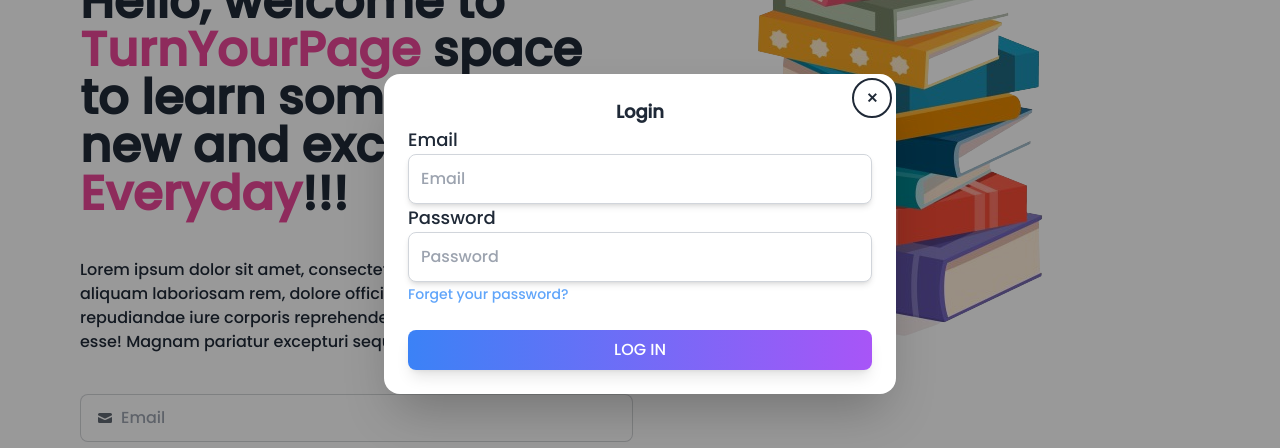
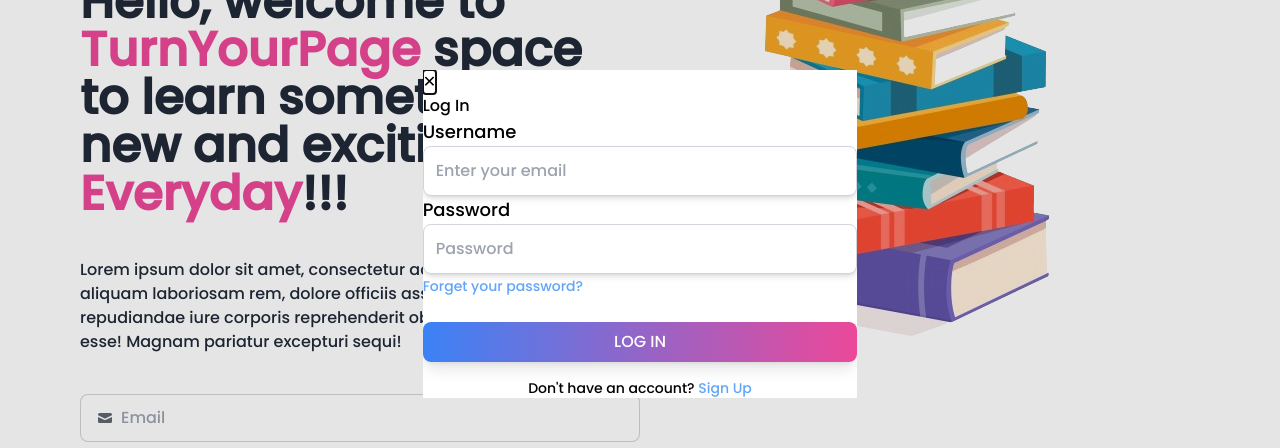
Before and after one commit to Abhishekkumar21/TurnThePage, a React (Vite) app in the folder Frontend/: page / in a window 1280 px wide. Both pictures are taken after a click on the link "Login". Shown: the part 166-614 px from the top of the page. Built offline with nearby package versions, Linux system fonts and the light colour scheme.

Commit message:
Login Page

```diff
--- a/Frontend/src/Components/Login.jsx
+++ b/Frontend/src/Components/Login.jsx
@@ -1,58 +1,77 @@
 import React from "react";
+import { Link } from "react-router-dom";
 
 function Login() {
   return (
     <>
       <div>
         {/* You can open the modal using document.getElementById('ID').showModal() method */}
-        <dialog id="my_modal_3" className="modal">
-          <div className="modal-box">
+        <dialog id="my_modal_3" classNameName="modal">
+          <div classNameName="modal-box dark:bg-slate-600 ">
             <form method="dialog">
               {/* if there is a button in form, it will close the modal */}
-              <button className="btn btn-sm btn-circle btn-ghost absolute right-2 top-2">
+              <button classNameName="btn btn-sm btn-circle btn-ghost absolute right-2 top-2">
                 ✕
               </button>
             </form>
-            <h3 className="font-bold text-lg justify-center flex">Login</h3>
-            <div className="pt-4s">
+            <h1 classNameName="font-semibold text-2xl md:text-4xl justify-center flex dark:text-gray-200">
+              Log In
+            </h1>
+            <div classNameName="pt-4s space-y-4">
               <div>
-                <label for="email" class="mb-2  dark:text-gray-400 text-lg">
-                  Email
+                <label for="email" className="mb-2  dark:text-gray-400 text-lg">
+                  Username
                 </label>
                 <input
                   id="email"
-                  class="border p-3 dark:bg-indigo-700 dark:text-gray-300  dark:border-gray-700 shadow-md placeholder:text-base focus:scale-105 ease-in-out duration-300 border-gray-300 rounded-lg w-full"
+                  className="border p-3 dark:bg-slate-100 dark:text-gray-500  dark:border-gray-700 shadow-md placeholder:text-base focus:scale-105 ease-in-out duration-300 border-gray-300 rounded-lg w-full"
                   type="email"
-                  placeholder="Email"
+                  placeholder="Enter your email"
                   required
                 />
               </div>
               <div>
-                <label for="password" class="mb-2 dark:text-gray-400 text-lg">
+                <label
+                  for="Enter your password"
+                  className="mb-2 dark:text-gray-400 text-lg"
+                >
                   Password
                 </label>
                 <input
                   id="password"
-                  class="border p-3 shadow-md dark:bg-indigo-700 dark:text-gray-300  dark:border-gray-700 placeholder:text-base focus:scale-105 ease-in-out duration-300 border-gray-300 rounded-lg w-full"
+                  className="border p-3 shadow-md dark:bg-slate-100 dark:text-gray-500  dark:border-gray-700 placeholder:text-base focus:scale-105 ease-in-out duration-300 border-gray-300 rounded-lg w-full"
                   type="password"
                   placeholder="Password"
                   required
                 />
               </div>
               <a
-                class="group text-blue-400 transition-all duration-100 ease-in-out"
+                className="group text-blue-400 transition-all duration-100 ease-in-out"
                 href="#"
               >
-                <span class="bg-left-bottom bg-gradient-to-r text-sm from-blue-400 to-blue-400 bg-[length:0%_2px] bg-no-repeat group-hover:bg-[length:100%_2px] transition-all duration-500 ease-out">
+                <span className="bg-left-bottom bg-gradient-to-r text-sm from-blue-400 to-blue-400 bg-[length:0%_2px] bg-no-repeat group-hover:bg-[length:100%_2px] transition-all duration-500 ease-out">
                   Forget your password?
                 </span>
               </a>
               <button
-                class="bg-gradient-to-r dark:text-gray-300 from-blue-500 to-purple-500 shadow-lg mt-6 p-2 text-white rounded-lg w-full hover:scale-105 hover:from-purple-500 hover:to-blue-500 transition duration-300 ease-in-out"
+                className="bg-gradient-to-r dark:text-gray-300 from-blue-500 to-pink-500 shadow-lg mt-6 p-2 text-white rounded-lg w-full hover:scale-105 hover:from-purple-500 hover:to-blue-500 transition duration-300 ease-in-out"
                 type="submit"
               >
                 LOG IN
               </button>
+            </div>
+            <div className="flex flex-col mt-4 items-center justify-center text-sm">
+              <h3 className="dark:text-gray-300">
+                Don't have an account?{" "}
+                <Link
+                  to="/signup"
+                  className="group text-blue-400 transition-all duration-100 ease-in-out"
+                >
+                  <span className="bg-left-bottom bg-gradient-to-r from-blue-400 to-blue-400 bg-[length:0%_2px] bg-no-repeat group-hover:bg-[length:100%_2px] transition-all duration-500 ease-out">
+                    Sign Up
+                  </span>
+                </Link>
+              </h3>
             </div>
           </div>
         </dialog>
```
